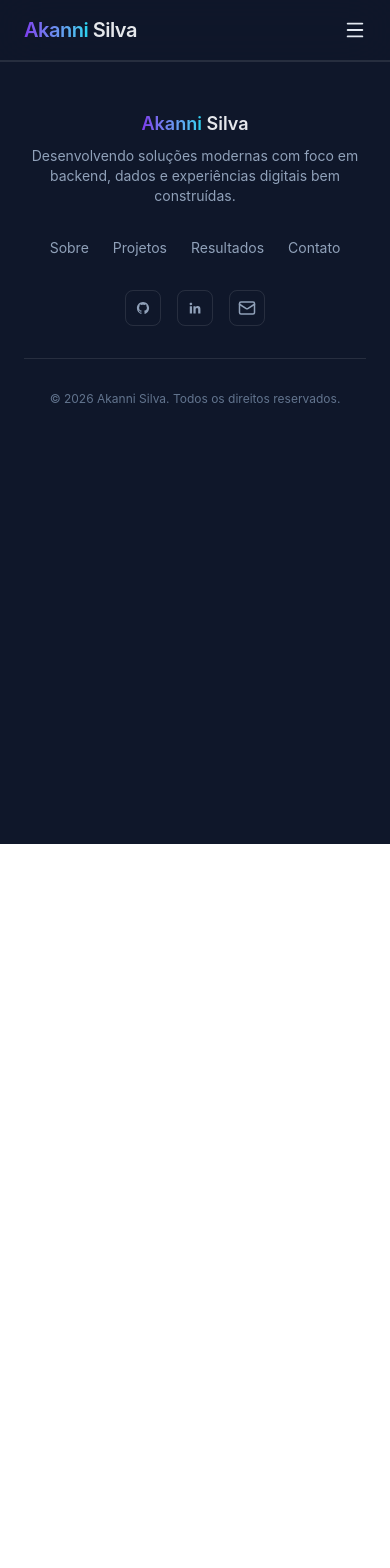
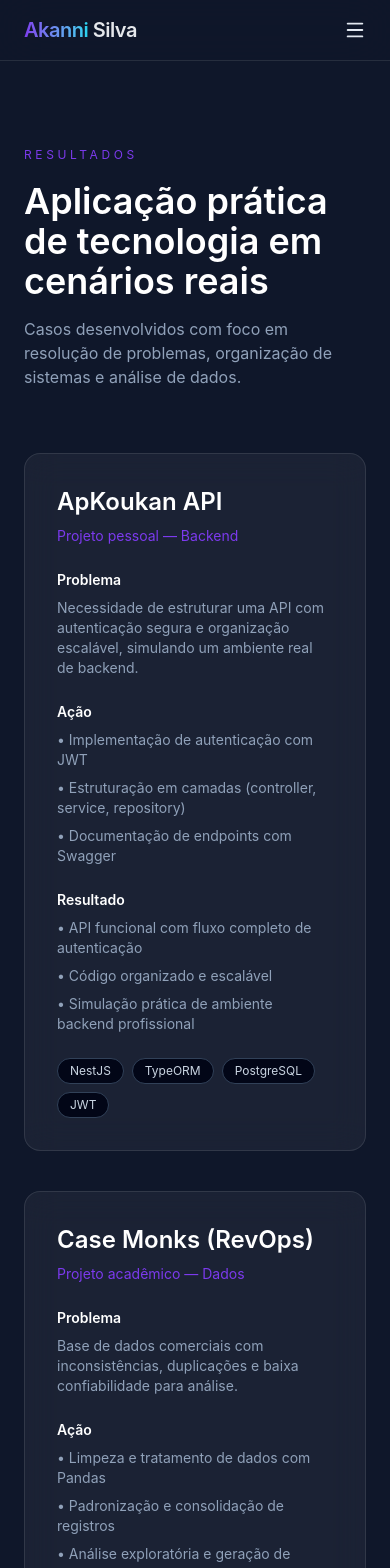
Before and after one commit to Akanni-Silva/PortifolioReact, a React (Vite) app: page /resultados in a window 390 px wide. Shown: the top 1568 px of the page. Before the commit the page ends 844 px from the top, so only its background shows below. Built offline with nearby package versions, Linux system fonts and the light colour scheme.

Commit message:
refator(links)-refatora caminho dos links internos e extornos

```diff
--- a/src/App.tsx
+++ b/src/App.tsx
@@ -6,6 +6,7 @@ import Home from "./pages/home/home";
 import Sobre from "./pages/sobre/sobre";
 import Projetos from "./pages/projetos/projetos";
 import Contato from "./pages/contato/contato";
+import Resultados from "./pages/resultados/resultados";
 
 function App() {
   return (
@@ -17,6 +18,7 @@ function App() {
           <Route path="/projetos" element={<Projetos />} />
           <Route path="/sobre" element={<Sobre />} />
           <Route path="/contato" element={<Contato />} />
+          <Route path="/resultados" element={<Resultados />} />
         </Routes>
         <Footer />
       </BrowserRouter>
--- /dev/null
+++ b/src/components/cards/caseCard.tsx
@@ -0,0 +1,70 @@
+import type { Case } from "../../data/cases";
+
+type Props = {
+  data: Case;
+};
+
+function CaseCard({ data }: Props) {
+  return (
+    <div className="rounded-2xl border border-white/10 bg-white/5 p-8 backdrop-blur-lg transition hover:border-[#7C3AED]">
+
+      {/* título */}
+      <h2 className="text-2xl font-semibold text-white">
+        {data.title}
+      </h2>
+
+      <p className="mt-2 text-sm text-[#7C3AED]">
+        {data.type}
+      </p>
+
+      {/* conteúdo */}
+      <div className="mt-6 grid gap-6 md:grid-cols-3">
+
+        {/* problema */}
+        <div>
+          <h4 className="text-sm font-semibold text-white">Problema</h4>
+          <p className="mt-2 text-sm text-slate-400">
+            {data.problem}
+          </p>
+        </div>
+
+        {/* ações */}
+        <div>
+          <h4 className="text-sm font-semibold text-white">Ação</h4>
+          <ul className="mt-2 space-y-2 text-sm text-slate-400">
+            {data.actions.map((item, i) => (
+              <li key={i}>• {item}</li>
+            ))}
+          </ul>
+        </div>
+
+        {/* resultados */}
+        <div>
+          <h4 className="text-sm font-semibold text-white">Resultado</h4>
+          <ul className="mt-2 space-y-2 text-sm text-slate-400">
+            {data.results.map((item, i) => (
+              <li key={i}>• {item}</li>
+            ))}
+          </ul>
+        </div>
+
+      </div>
+
+      {/* stack */}
+      {data.stack && (
+        <div className="mt-6 flex flex-wrap gap-2">
+          {data.stack.map((tech) => (
+            <span
+              key={tech}
+              className="text-xs bg-[#020617] border border-slate-700 px-3 py-1 rounded-full text-slate-300"
+            >
+              {tech}
+            </span>
+          ))}
+        </div>
+      )}
+    </div>
+  );
+}
+
+export default CaseCard;
--- a/src/components/navbar/navbar.tsx
+++ b/src/components/navbar/navbar.tsx
@@ -36,7 +36,7 @@ function Navbar() {
 
         {/* CTA */}
         <a
-          href="#contact"
+          href="contato"
           className="hidden rounded-xl bg-linear-to-r from-[#7C3AED] to-[#22D3EE] px-4 py-2 text-sm font-medium text-white shadow-lg shadow-purple-900/30 transition hover:scale-105 md:block"
         >
           Fale comigo
--- /dev/null
+++ b/src/data/cases.ts
@@ -0,0 +1,59 @@
+export type Case = {
+  id: string;
+  title: string;
+  type: string; // pessoal, acadêmico, etc
+
+  problem: string;
+  actions: string[];
+  results: string[];
+
+  stack?: string[];
+};
+
+export const cases: Case[] = [
+  {
+    id: "apkoukan",
+    title: "ApKoukan API",
+    type: "Projeto pessoal — Backend",
+
+    problem:
+      "Necessidade de estruturar uma API com autenticação segura e organização escalável, simulando um ambiente real de backend.",
+
+    actions: [
+      "Implementação de autenticação com JWT",
+      "Estruturação em camadas (controller, service, repository)",
+      "Documentação de endpoints com Swagger",
+    ],
+
+    results: [
+      "API funcional com fluxo completo de autenticação",
+      "Código organizado e escalável",
+      "Simulação prática de ambiente backend profissional",
+    ],
+
+    stack: ["NestJS", "TypeORM", "PostgreSQL", "JWT"],
+  },
+
+  {
+    id: "case-monks",
+    title: "Case Monks (RevOps)",
+    type: "Projeto acadêmico — Dados",
+
+    problem:
+      "Base de dados comerciais com inconsistências, duplicações e baixa confiabilidade para análise.",
+
+    actions: [
+      "Limpeza e tratamento de dados com Pandas",
+      "Padronização e consolidação de registros",
+      "Análise exploratória e geração de insights",
+    ],
+
+    results: [
+      "Dados estruturados e confiáveis",
+      "Identificação de padrões relevantes",
+      "Dashboard para apoio à tomada de decisão",
+    ],
+
+    stack: ["Python", "Pandas"],
+  },
+];
--- a/src/pages/home/home.tsx
+++ b/src/pages/home/home.tsx
@@ -1,3 +1,4 @@
+import { Link } from "react-router-dom";
 import ProjectCardCompact from "../../components/cards/projectCardCompact";
 import { projects } from "../../data/projects";
 
@@ -34,14 +35,14 @@ function Home() {
 
               <div className="mt-10 flex flex-col sm:flex-row gap-4">
                 <a
-                  href="#contact"
+                  href="contato"
                   className="inline-flex items-center justify-center rounded-full bg-[#7C3AED] px-8 py-3 text-sm font-semibold text-white shadow-lg shadow-[#7C3AED]/30 hover:scale-105 transition"
                 >
                   Falar comigo
                 </a>
 
                 <a
-                  href="#projects"
+                  href="projetos"
                   className="inline-flex items-center justify-center rounded-full border border-slate-600 bg-white/5 px-8 py-3 text-sm font-semibold text-[#E5E7EB] hover:border-[#7C3AED] hover:text-[#7C3AED] transition"
                 >
                   Ver projetos
@@ -164,7 +165,7 @@ function Home() {
         </div>
       </section>
 
-      <section id="projects" className="container mx-auto px-6 py-24">
+      <section id="projects" className="container mx-auto px-6 py-20 pt-5">
         <div className="text-center mb-16">
           <p className="text-xs uppercase tracking-[0.4em] text-[#7C3AED]">
             Projetos
@@ -182,9 +183,9 @@ function Home() {
       </section>
 
       <section id="contact" className="container mx-auto px-6 pb-32">
-        <div className="relative rounded-[2rem] border border-white/10 bg-gradient-to-br from-[#111827] to-[#020617] p-12 text-center overflow-hidden">
+        <div className="relative rounded-4xl border border-white/10 bg-linear-to-br from-[#111827] to-[#020617] p-12 text-center overflow-hidden">
           {/* glow */}
-          <div className="absolute inset-0 bg-[#7C3AED]/10 blur-3xl opacity-30" />
+          <div className="absolute inset-0 bg-[#7C3AED]/10 blur-3xl opacity-30 pointer-events-none" />
 
           <p className="text-xs uppercase tracking-[0.4em] text-[#7C3AED]">
             Contato
@@ -199,12 +200,12 @@ function Home() {
             automação e análise de dados em problemas reais.
           </p>
 
-          <a
-            href="mailto:seu-email@exemplo.com"
+          <Link
+            to="/contato"
             className="mt-8 inline-flex items-center justify-center rounded-full bg-[#7C3AED] px-10 py-4 text-sm font-semibold text-white shadow-lg shadow-[#7C3AED]/30 hover:scale-105 transition"
           >
             Entrar em contato
-          </a>
+          </Link>
         </div>
       </section>
     </main>
--- /dev/null
+++ b/src/pages/resultados/resultados.tsx
@@ -0,0 +1,35 @@
+import CaseCard from "../../components/cards/caseCard";
+import { cases } from "../../data/cases";
+
+function Resultados() {
+  return (
+    <section className="min-h-screen bg-[#0F172A] px-6 py-20">
+      <div className="mx-auto max-w-6xl">
+        {/* header */}
+        <div className="mb-16 max-w-2xl">
+          <span className="text-xs uppercase tracking-[0.3em] text-[#7C3AED]">
+            Resultados
+          </span>
+
+          <h1 className="mt-4 text-4xl font-semibold text-white">
+            Aplicação prática de tecnologia em cenários reais
+          </h1>
+
+          <p className="mt-4 text-slate-400">
+            Casos desenvolvidos com foco em resolução de problemas, organização
+            de sistemas e análise de dados.
+          </p>
+        </div>
+
+        {/* cases */}
+        <div className="space-y-10">
+          {cases.map((item) => (
+            <CaseCard key={item.id} data={item} />
+          ))}
+        </div>
+      </div>
+    </section>
+  );
+}
+
+export default Resultados;
```
Also changed, not shown: src/pages/sobre/sobre.tsx (+33 -23 lines).
